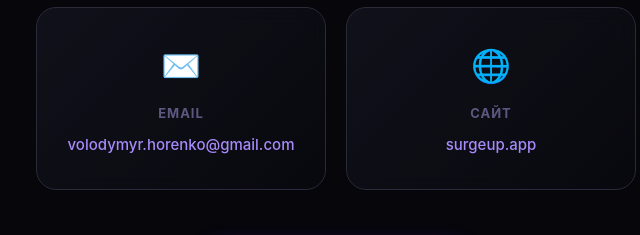
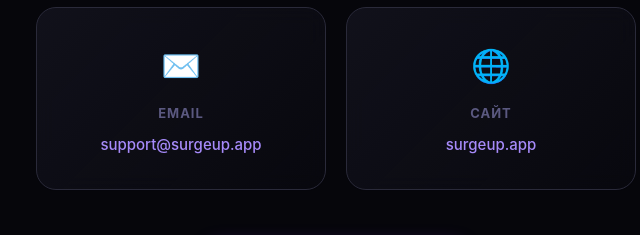
Before and after one commit to volodymyrhorenko-dot/socialboost-backend, a website: page public/about.html in a window 1280 px wide. Shown: the part 3320-3555 px from the top of the page, 304-944 px from the left. Drawn offline with nearby package versions, Linux system fonts and the light colour scheme; no server answers; animation ran at ten frames a second.

Commit message:
chore: switch contact email to support@surgeup.app

```diff
--- a/public/about.html
+++ b/public/about.html
@@ -290,7 +290,7 @@
       <div class="contact-card reveal">
         <span class="contact-icon">✉️</span>
         <h3>Email</h3>
-        <a href="mailto:volodymyr.horenko@gmail.com">volodymyr.horenko@gmail.com</a>
+        <a href="mailto:support@surgeup.app">support@surgeup.app</a>
       </div>
       <div class="contact-card reveal">
         <span class="contact-icon">🌐</span>
```
